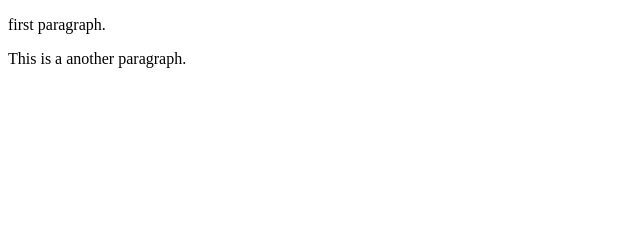
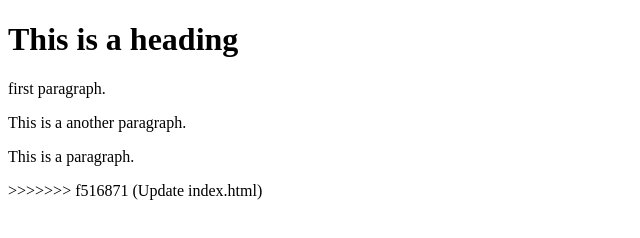
Before and after one commit to Theresa-Zhu/learning-git, a plain HTML site: page index.html in a window 1280 px wide. Shown: the whole page, without its empty margins (0-640 px from the left). Drawn offline with Linux system fonts and the light colour scheme.

Commit message:
Update index.html

```diff
--- a/index.html
+++ b/index.html
@@ -4,7 +4,10 @@
 <title>HTML Tutorial</title>
 </head>
 <body>
+    <h1>This is a heading</h1>
     <p>first paragraph.</p>
     <p>This is a another paragraph.</p>
+    <p>This is a paragraph.</p>
+>>>>>>> f516871 (Update index.html)
 </body>
 </html>
```
